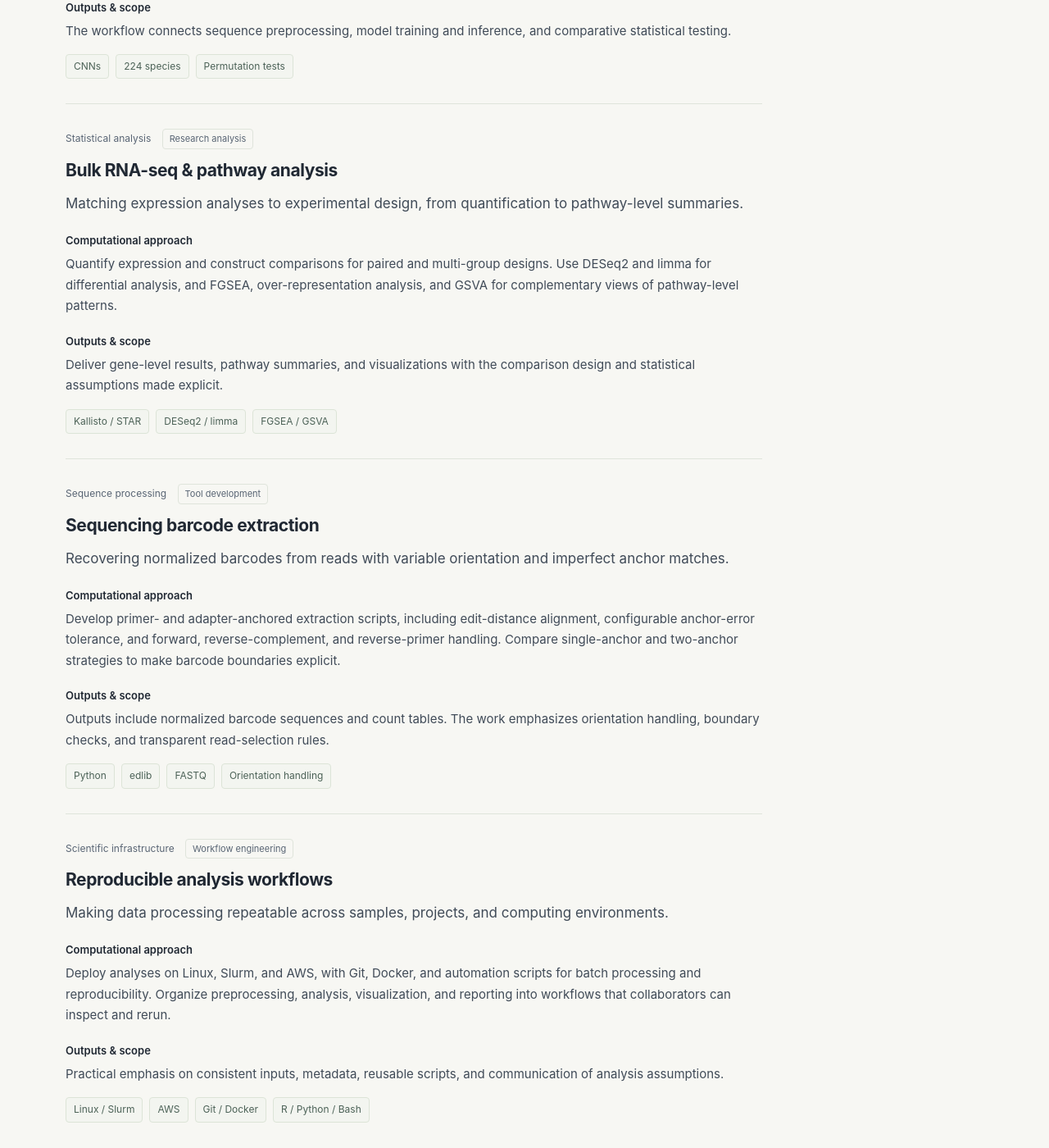
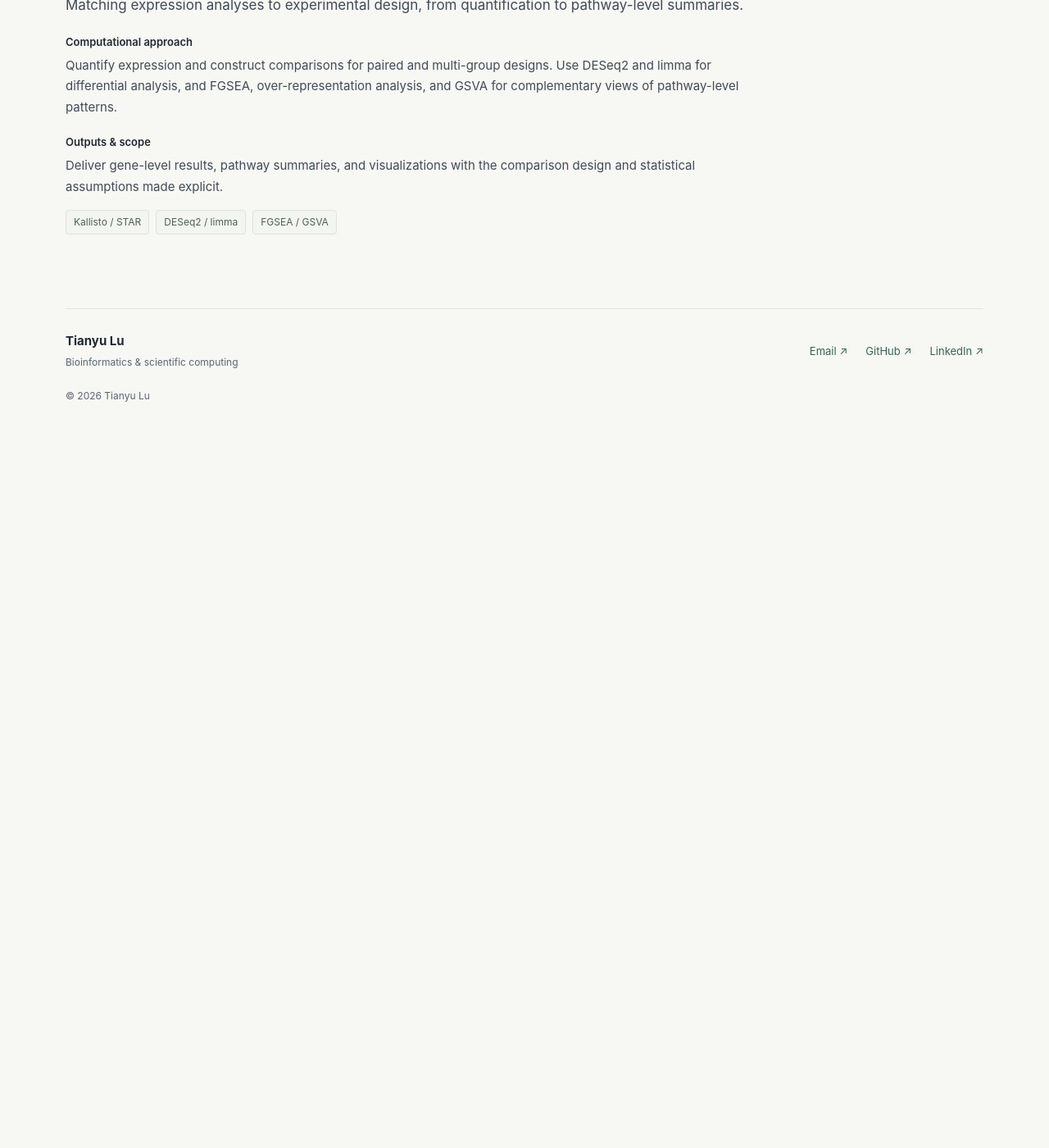
Before and after one commit to tianyulll/tianyulll.github.io, a Jekyll site: the page built from projects/index.html, in a window 1280 px wide and 1400 px high, scrolled down 2875 px. Shown: the whole window at 82% size. Built offline with Jekyll 4.4.1, drawn with Linux system fonts in a browser that asks for light colours; after the commit the page ends 3395 px from its top, so only the background shows below that; some of the changed text lies outside the part shown.

Commit message:
Trim research projects and update profile links

```diff
--- a/_data/projects.json
+++ b/_data/projects.json
@@ -130,59 +130,5 @@
       "output": "交付基因级结果、通路汇总与可视化，并明确比较设计和统计假设。",
       "status": "研究分析"
     }
-  },
-  {
-    "slug": "barcode-extraction",
-    "art": "tracks",
-    "tags": [
-      "Python",
-      "edlib",
-      "FASTQ",
-      "Orientation handling"
-    ],
-    "group": "research",
-    "en": {
-      "title": "Sequencing barcode extraction",
-      "category": "Sequence processing",
-      "description": "Recovering normalized barcodes from reads with variable orientation and imperfect anchor matches.",
-      "body": "Develop primer- and adapter-anchored extraction scripts, including edit-distance alignment, configurable anchor-error tolerance, and forward, reverse-complement, and reverse-primer handling. Compare single-anchor and two-anchor strategies to make barcode boundaries explicit.",
-      "output": "Outputs include normalized barcode sequences and count tables. The work emphasizes orientation handling, boundary checks, and transparent read-selection rules.",
-      "status": "Tool development"
-    },
-    "zh": {
-      "title": "测序条形码提取",
-      "category": "序列处理",
-      "description": "从方向不一致、锚点匹配存在误差的读段中提取并统一条形码。",
-      "body": "开发以引物或接头为锚点的提取脚本，使用编辑距离比对、可配置的锚点容错，以及正向、反向互补和反向引物处理。比较单锚点与双锚点策略，明确条形码边界。",
-      "output": "输出统一方向的条形码和计数表，重点处理方向、边界检查与可追踪的序列筛选规则。",
-      "status": "工具开发"
-    }
-  },
-  {
-    "slug": "workflows",
-    "art": "tracks",
-    "tags": [
-      "Linux / Slurm",
-      "AWS",
-      "Git / Docker",
-      "R / Python / Bash"
-    ],
-    "group": "research",
-    "en": {
-      "title": "Reproducible analysis workflows",
-      "category": "Scientific infrastructure",
-      "description": "Making data processing repeatable across samples, projects, and computing environments.",
-      "body": "Deploy analyses on Linux, Slurm, and AWS, with Git, Docker, and automation scripts for batch processing and reproducibility. Organize preprocessing, analysis, visualization, and reporting into workflows that collaborators can inspect and rerun.",
-      "output": "Practical emphasis on consistent inputs, metadata, reusable scripts, and communication of analysis assumptions.",
-      "status": "Workflow engineering"
-    },
-    "zh": {
-      "title": "可复现分析流程",
-      "category": "科学计算基础设施",
-      "description": "支持跨样本、跨项目和跨计算环境的可重复数据处理。",
-      "body": "在 Linux、Slurm 与 AWS 环境中部署分析，结合 Git、Docker 和自动化脚本进行批量处理与复现。将预处理、分析、可视化和报告组织为便于合作者检查与重新运行的流程。",
-      "output": "注重输入与元数据的一致性、脚本复用，以及分析假设的清晰沟通。",
-      "status": "流程工程"
-    }
   }
 ]
--- a/_includes/profile.html
+++ b/_includes/profile.html
@@ -2,7 +2,7 @@
 <div class="container profile-page">
 <section class="profile-header" aria-labelledby="profile-name">
   <div class="portrait-frame"><img class="portrait" src="{{ '/assets/tianyu-lu-clean.png' | relative_url }}" alt="{{ ui.name }}" width="176" height="176"><img class="profile-helix" src="{{ '/assets/profile-helix.svg' | relative_url }}" alt="" width="84" height="220"></div>
-  <div class="profile-intro"><h1 id="profile-name">{{ ui.name }}</h1><p class="headline">{{ ui.headline }}</p><p class="profile-affiliation">{{ ui.affiliation }}</p><p class="profile-summary">{{ ui.summary }}</p><div class="profile-actions"><a class="button" href="mailto:{{ site.email }}">{{ ui.contact }}</a><a class="button secondary" href="{{ ui.cv_url | relative_url }}">{{ ui.view_cv }}</a><a class="text-link" href="https://www.linkedin.com/in/tianyu-charlie-lu">LinkedIn ↗</a></div></div>
+  <div class="profile-intro"><h1 id="profile-name">{{ ui.name }}</h1><p class="headline">{{ ui.headline }}</p><p class="profile-affiliation">{{ ui.affiliation }}</p><p class="profile-summary">{{ ui.summary }}</p><div class="profile-actions"><a class="text-link" href="mailto:{{ site.email }}">{{ ui.email }} ↗</a><a class="text-link" href="https://github.com/tianyulll">GitHub ↗</a><a class="text-link" href="https://www.linkedin.com/in/tianyu-charlie-lu">LinkedIn ↗</a></div></div>
 </section>
 <div class="profile-columns"><div>
 <section class="profile-section" aria-labelledby="about-title"><h2 id="about-title">{{ ui.about }}</h2>{% for paragraph in ui.about_paragraphs %}<p>{{ paragraph | escape }}</p>{% endfor %}</section>
```
